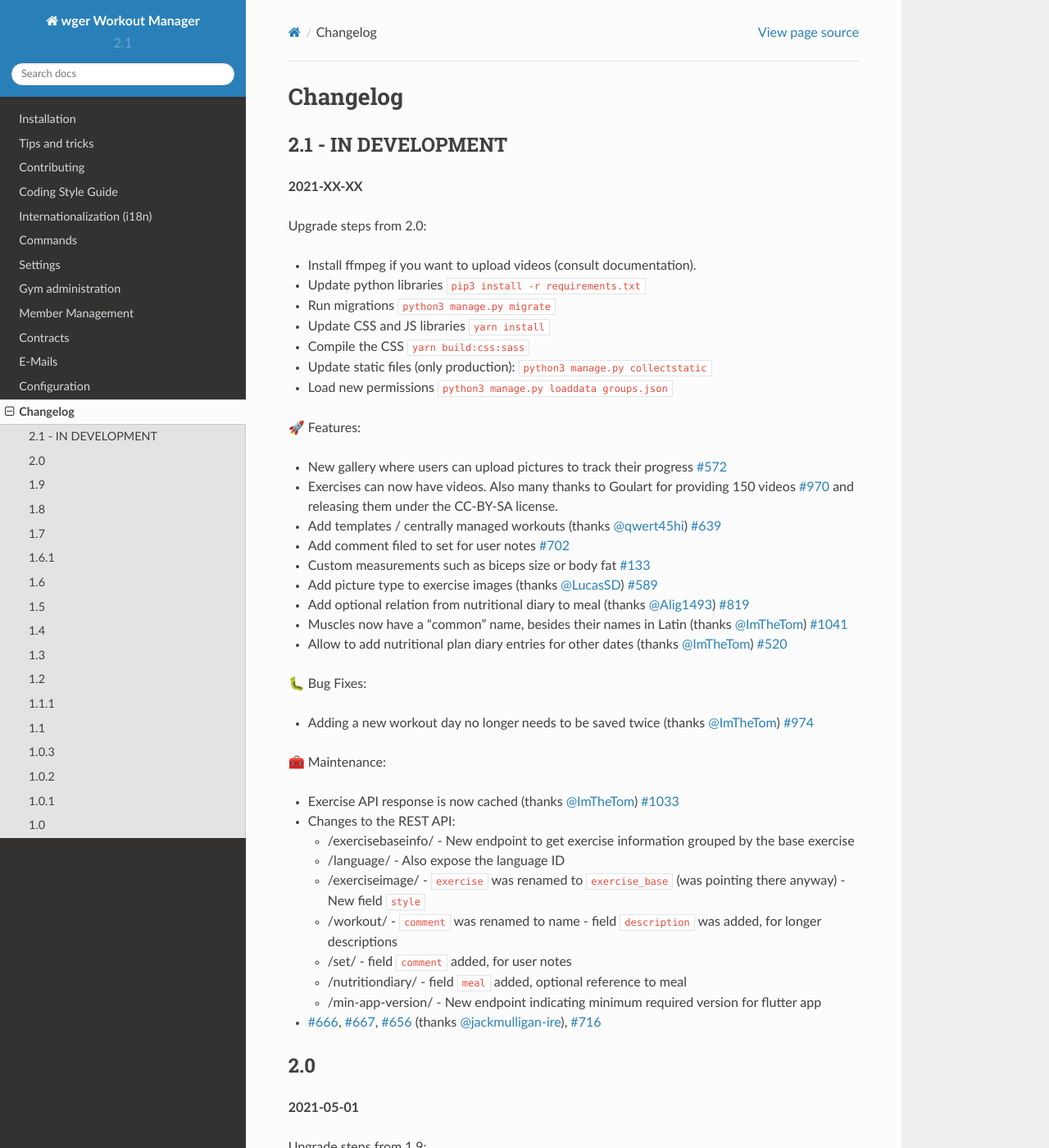
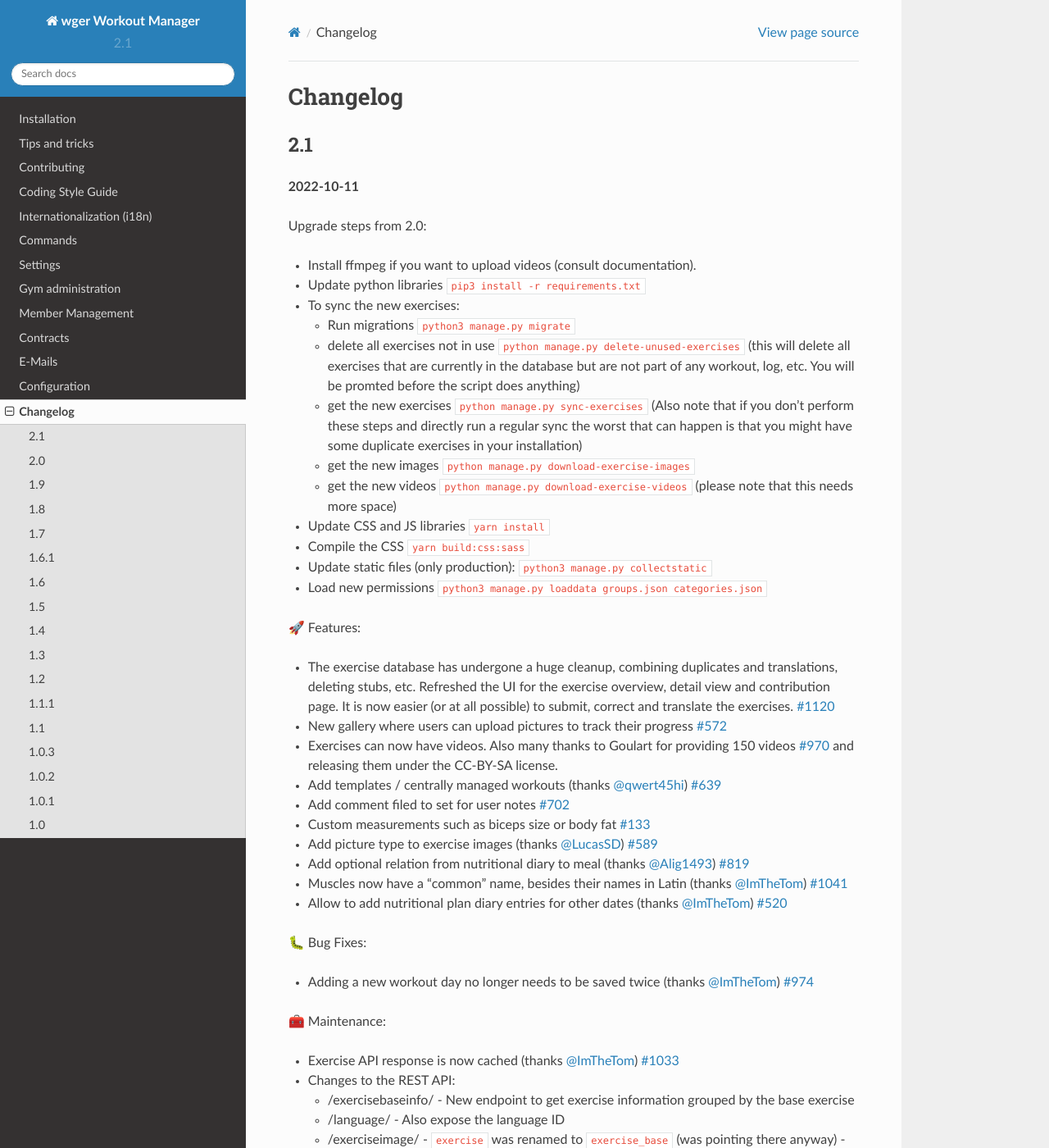
Before and after one commit to wger-project/docs, a Sphinx documentation site: the page built from docs/changelog.rst, in a window 1280 px wide and 1400 px high. Shown: the whole window at 82% size. Built offline with Sphinx 7.4.7 and the Read the Docs theme 2.0.0, drawn with Linux system fonts in a browser that asks for light colours.

Commit message:
Update changelog.rst

```diff
--- a/docs/changelog.rst
+++ b/docs/changelog.rst
@@ -1,22 +1,40 @@
 Changelog
 =========
 
-2.1 - IN DEVELOPMENT
---------------------
-**2021-XX-XX**
+2.1
+---
+**2022-10-11**
 
 Upgrade steps from 2.0:
 
 * Install ffmpeg if you want to upload videos (consult documentation).
 * Update python libraries ``pip3 install -r requirements.txt``
-* Run migrations ``python3 manage.py migrate``
+* To sync the new exercises:
+
+  * Run migrations ``python3 manage.py migrate``
+  * delete all exercises not in use ``python manage.py delete-unused-exercises``
+    (this will delete all exercises that are currently in the database but are
+    not part of any workout, log, etc. You will be promted before the script does anything)
+  * get the new exercises ``python manage.py sync-exercises`` (Also note that if
+    you don’t perform these steps and directly run a regular sync the worst
+    that can happen is that you might have some duplicate exercises in your
+    installation)
+  * get the new images ``python manage.py download-exercise-images``
+  * get the new videos ``python manage.py download-exercise-videos`` (please
+    note that this needs more space)
+
 * Update CSS and JS libraries ``yarn install``
 * Compile the CSS ``yarn build:css:sass``
 * Update static files (only production): ``python3 manage.py collectstatic``
-* Load new permissions ``python3 manage.py loaddata groups.json``
+* Load new permissions ``python3 manage.py loaddata groups.json categories.json``
+
 
 🚀 Features:
 
+* The exercise database has undergone a huge cleanup, combining duplicates and
+  translations, deleting stubs, etc. Refreshed the UI for the exercise overview,
+  detail view and contribution page. It is now easier (or at all possible) to
+  submit, correct and translate the exercises. `#1120`_
 * New gallery where users can upload pictures to track their progress `#572`_
 * Exercises can now have videos. Also many thanks to Goulart for providing 150 videos `#970`_
   and releasing them under the CC-BY-SA license.
@@ -70,6 +88,7 @@
 .. _#970: https://github.com/wger-project/wger/issues/970
 .. _#974: https://github.com/wger-project/wger/issues/974
 .. _#1033: https://github.com/wger-project/wger/issues/1033
+.. _#1120: https://github.com/wger-project/wger/pull/1120
 .. _#1041: https://github.com/wger-project/wger/pull/1041
 
 .. _@Alig1493: https://github.com/Alig1493
```
